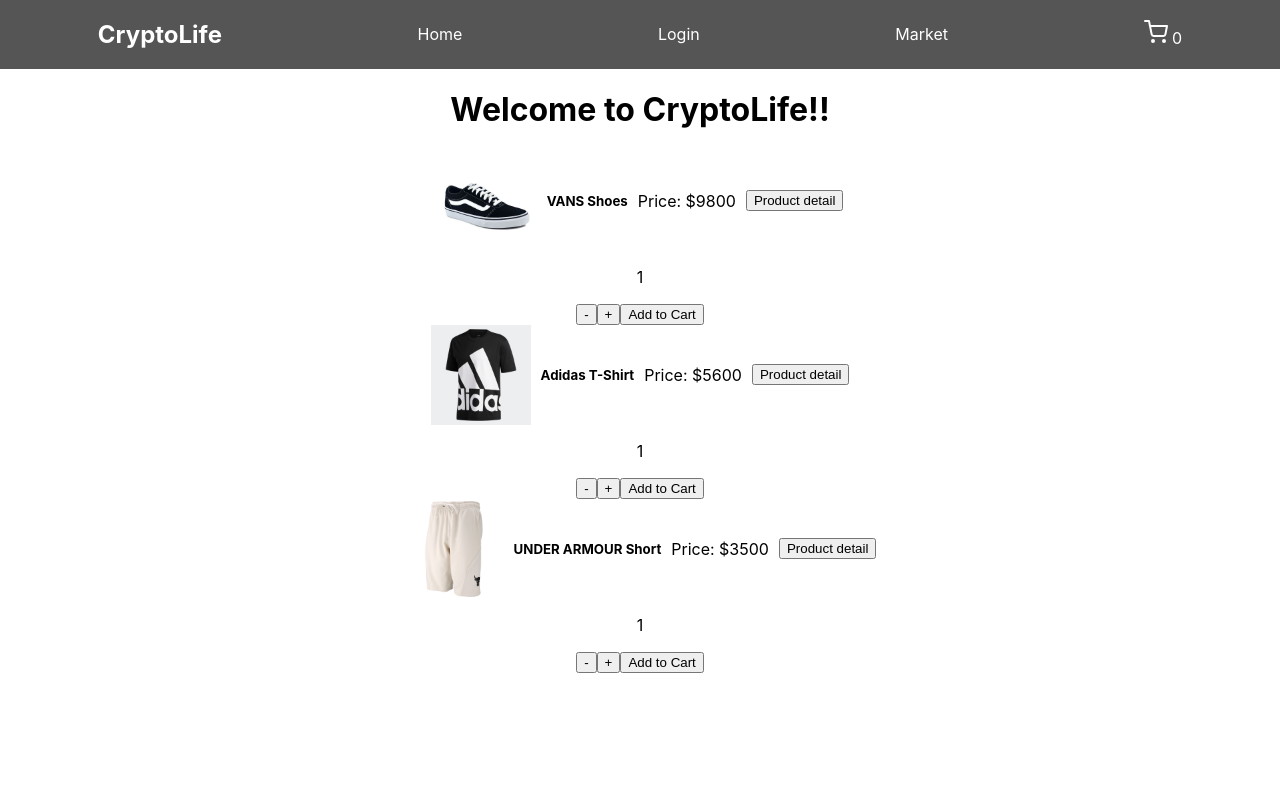
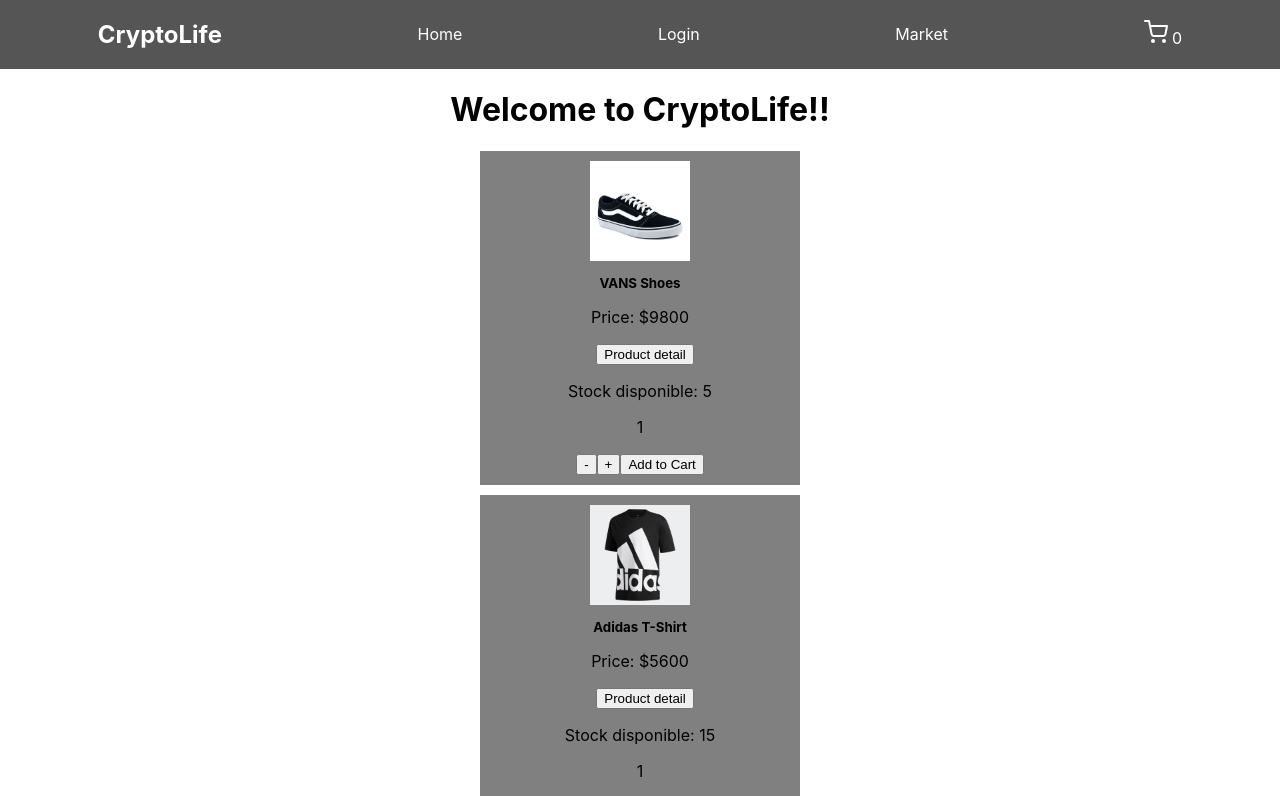
Before and after one commit to tomassalvatore/cryptolife-salvatore, a React (Create React App) app: page / in a window 1280 px wide. Shown: the top 796 px of the page. Built offline with nearby package versions, Linux system fonts and the light colour scheme.

Commit message:
agregando itemCount al item y corrigiendo estilos

```diff
--- a/src/components/Item/Item.js
+++ b/src/components/Item/Item.js
@@ -1,19 +1,22 @@
 import React from 'react';
+import ItemCount from '../ItemCount/ItemCount';
 
 const Item = ({ product }) => {
   return (
     <div
       style={{
-        display: 'flex',
-        justifyContent: 'center',
-        alignItems: 'center',
+        width: 300,
         marginBottom: 10,
+        padding: 10,
+        backgroundColor: 'gray',
       }}
     >
       <img src={product.img} alt={product.name} style={{ maxWidth: 100 }}></img>
       <h5 style={{ margin: 10 }}>{product.name}</h5>
       <p>Price: ${product.price}</p>
       <button style={{ color: 'black', marginLeft: 10 }}>Product detail</button>
+      <p>Stock disponible: {product.stock}</p>
+      <ItemCount stock={product.stock} initial='1' key={Math.random} />
     </div>
   );
 };
--- a/src/components/ItemList/ItemList.js
+++ b/src/components/ItemList/ItemList.js
@@ -1,6 +1,5 @@
 import React from 'react';
 import Item from '../Item/Item';
-import ItemCount from '../ItemCount/ItemCount';
 
 const ItemList = ({ product }) => {
   console.log(product);
@@ -10,9 +9,8 @@
       <div>
         <div>
           {product.map((p) => (
-            <div>
+            <div style={{ display: 'flex', justifyContent: 'center' }}>
               <Item key={p.id} product={p} />
-              <ItemCount stock={p.stock} initial='1' key={Math.random} />
             </div>
           ))}
         </div>
```
